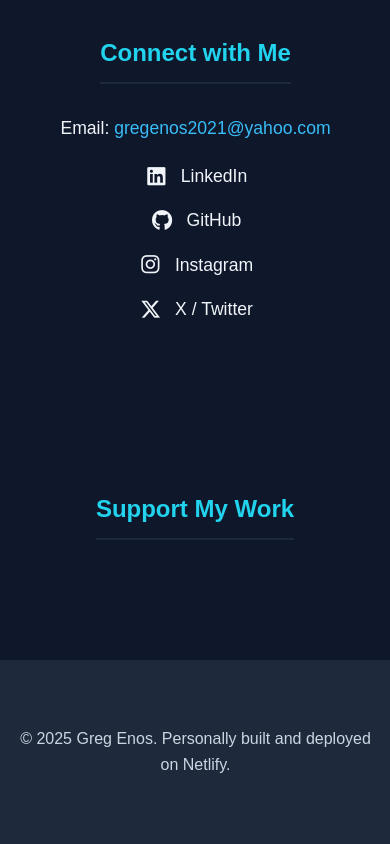
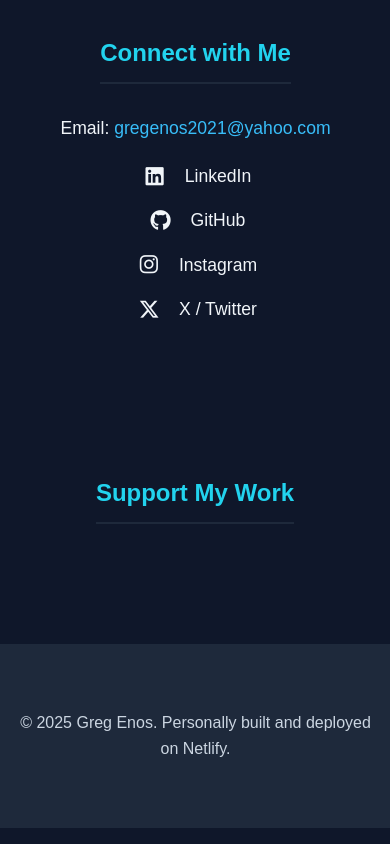
Before and after one commit to n00b01/greg-portfolio, a plain HTML site: page index.html in a window 390 px wide. Shown: the part 1812-2656 px from the top of the page. Drawn offline with Linux system fonts and the light colour scheme.

Commit message:
Refactor style.css for improved structure and clarity

```diff
--- a/style.css
+++ b/style.css
@@ -4,7 +4,7 @@ body {
   background: #0f172a;
   color: #f1f5f9;
   line-height: 1.6;
-  overflow-x: hidden; /* Prevents horizontal scroll from animations */
+  overflow-x: hidden;
 }
 
 .container {
@@ -52,7 +52,6 @@ section {
   padding: 20px 0;
 }
 
-
 h2 {
   color: #22d3ee;
   margin-bottom: 30px;
@@ -63,12 +62,10 @@ h2 {
   margin-right: auto;
 }
 
-
 .about p {
   text-align: justify;
   text-justify: inter-word;
 }
-
 
 .project-list {
   display: grid;
@@ -87,7 +84,6 @@ h2 {
   border: 1px solid #334155;
 }
 
-/* Hover Effect for Cards */
 .project-list li:hover {
   transform: translateY(-5px);
   box-shadow: 0 10px 15px rgba(0, 0, 0, 0.4);
@@ -100,7 +96,6 @@ h2 {
   font-size: 1.1em;
   margin-bottom: 8px;
 }
-
 
 .contact .container {
   text-align: center;
@@ -126,11 +121,14 @@ h2 {
   display: flex;
   flex-direction: column;
   gap: 15px;
-  align-items: center;
+  width: fit-content;
+  margin: 0 auto;
+  align-items: flex-start;
 }
 
 .social-links li {
   margin: 0;
+  width: 100%;
 }
 
 .social-links a {
@@ -139,7 +137,7 @@ h2 {
   font-size: 1.1rem;
   display: inline-flex;
   align-items: center;
-  gap: 12px;
+  gap: 15px;
   transition: color 0.3s ease;
 }
 
@@ -149,11 +147,10 @@ h2 {
 
 .social-links i {
   font-size: 1.3rem;
-  width: 25px;
+  width: 30px;
   text-align: center;
 }
 
-/* --- Footer & Misc --- */
 footer {
   text-align: center;
   padding: 30px 0;
@@ -167,7 +164,6 @@ footer {
   padding: 30px 0;
 }
 
-/* --- Scroll Animation Classes (NEW) --- */
 .hidden {
   opacity: 0;
   transform: translateY(50px);
@@ -181,13 +177,8 @@ footer {
   filter: blur(0);
 }
 
-/* Mobile adjustments */
 @media (max-width: 600px) {
   h1 { font-size: 2em; }
   header p { font-size: 1em; }
-
-  /* On mobile, prefer single column for projects */
-  .project-list {
-    grid-template-columns: 1fr;
-  }
+  .project-list { grid-template-columns: 1fr; }
 }
```
